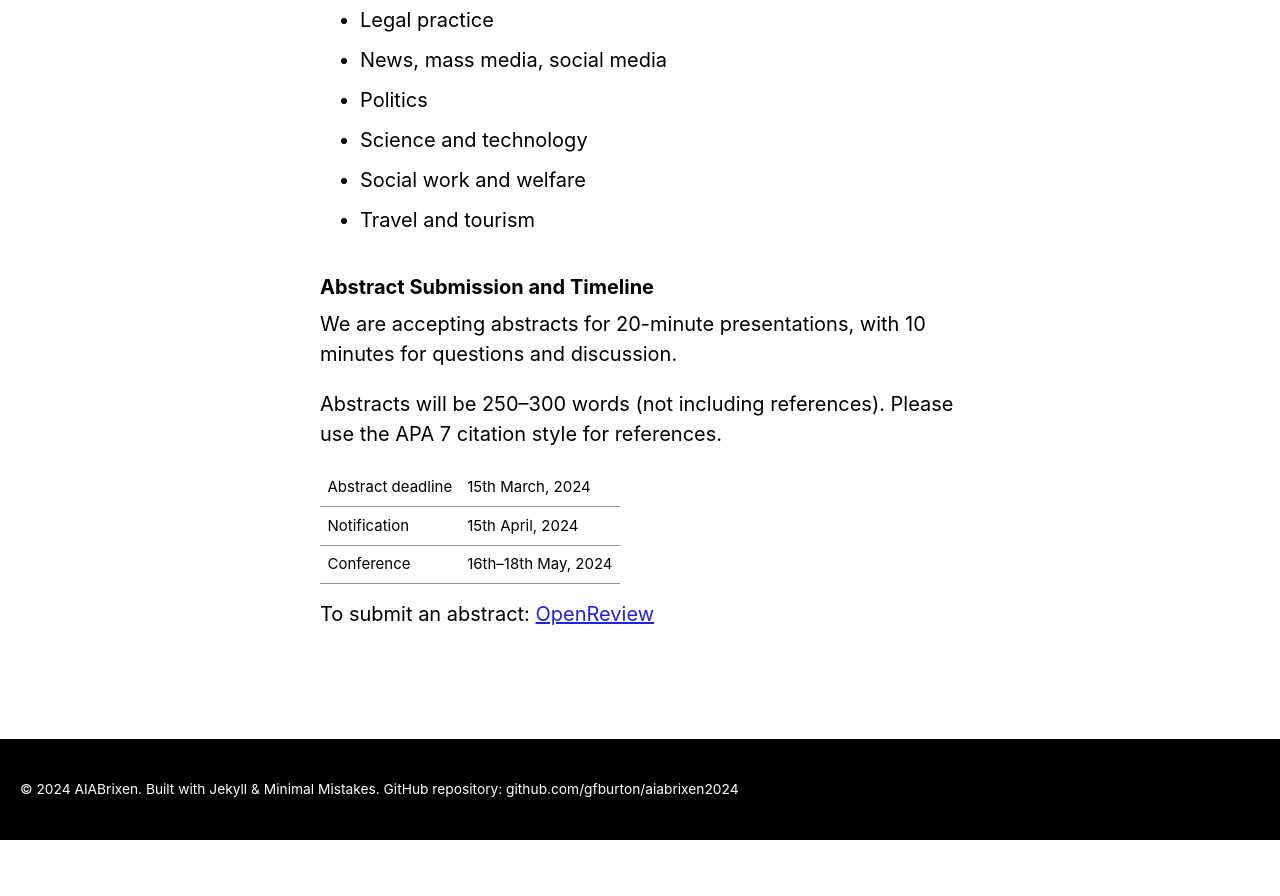
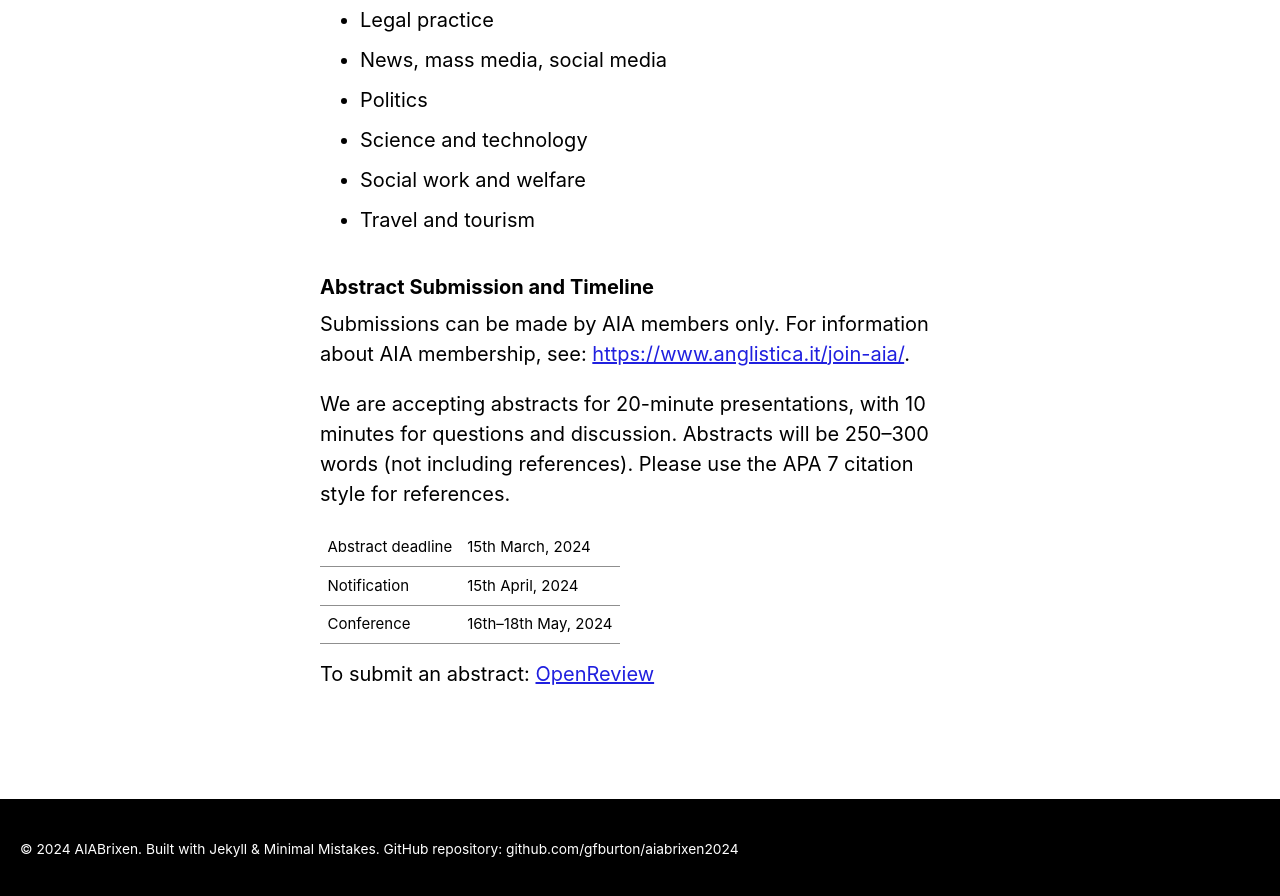
Before and after one commit to gfburton/aiabrixen2024, a Jekyll site: the page built from _pages/cfp.md, in a window 1280 px wide and 900 px high, scrolled down 709 px. Shown: the top 896 px of the window. Built offline with Jekyll 4.4.1, drawn with Linux system fonts in a browser that asks for light colours; cached includes are drawn as plain includes; nearby versions of some CDN libraries; before the commit the page ends 1549 px from its top, so only the background shows below that.

Commit message:
Update cfp.md

```diff
--- a/_pages/cfp.md
+++ b/_pages/cfp.md
@@ -26,9 +26,9 @@ Possible topics to be explored include, but are not limited to:
 
 ### Abstract Submission and Timeline
 
-We are accepting abstracts for 20-minute presentations, with 10 minutes for questions and discussion.
+Submissions can be made by AIA members only. For information about AIA membership, see: [https://www.anglistica.it/join-aia/](https://www.anglistica.it/join-aia/).
 
-Abstracts will be 250–300 words (not including references). Please use the APA 7 citation style for references.
+We are accepting abstracts for 20-minute presentations, with 10 minutes for questions and discussion. Abstracts will be 250–300 words (not including references). Please use the APA 7 citation style for references.
 
 
 <style>
```
